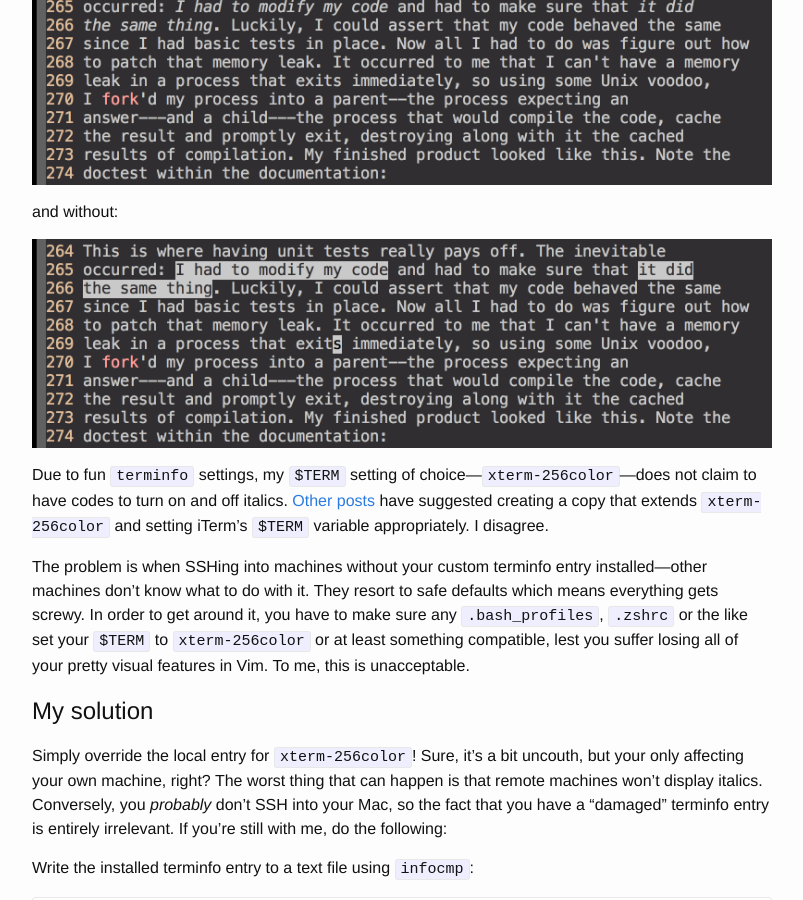
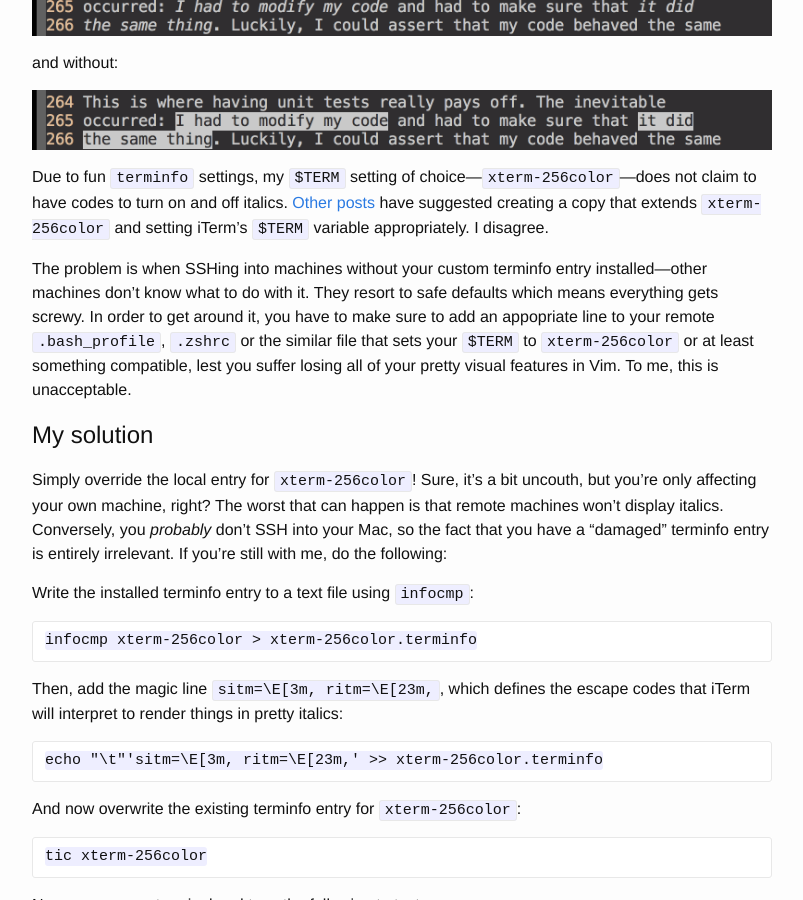
Before and after one commit to eddieantonio/blog, a Jekyll site: the page built from _posts/2015-04-16-iterm-italics.md, in a window 1280 px wide and 900 px high, scrolled down 350 px. Shown: the whole window, without its empty margins (238-1041 px from the left). Built offline with Jekyll 4.4.1, drawn with Linux system fonts in a browser that asks for light colours.

Commit message:
Edit iTerm post.

```diff
--- a/_posts/2015-04-16-iterm-italics.md
+++ b/_posts/2015-04-16-iterm-italics.md
@@ -25,16 +25,17 @@ appropriately. I disagree.
 The problem is when SSHing into machines without your custom terminfo
 entry installed---other machines don't know what to do with it. They
 resort to safe defaults which means everything gets screwy. In order to
-get around it, you have to make sure any `.bash_profiles`, `.zshrc` or
-the like set your `$TERM` to `xterm-256color` or at least something
-compatible, lest you suffer losing all of your pretty visual features in
-Vim. To me, this is unacceptable.
+get around it, you have to make sure to add an appopriate line to your
+remote `.bash_profile`, `.zshrc` or the similar file that sets your
+`$TERM` to `xterm-256color` or at least something compatible, lest you
+suffer losing all of your pretty visual features in Vim. To me, this is
+unacceptable.
 
 # My solution
 
 Simply override the local entry for `xterm-256color`! Sure, it's a bit
-uncouth, but your only affecting your own machine, right? The worst
-thing that can happen is that remote machines won't display italics.
+uncouth, but you're only affecting your own machine, right? The worst
+that can happen is that remote machines won't display italics.
 Conversely, you _probably_ don't SSH into your Mac, so the fact that you
 have a "damaged" terminfo entry is entirely irrelevant. If you're still
 with me, do the following:
```
Also changed, not shown: images/iterm-italics/after.png, images/iterm-italics/before.png, 1 other file.
